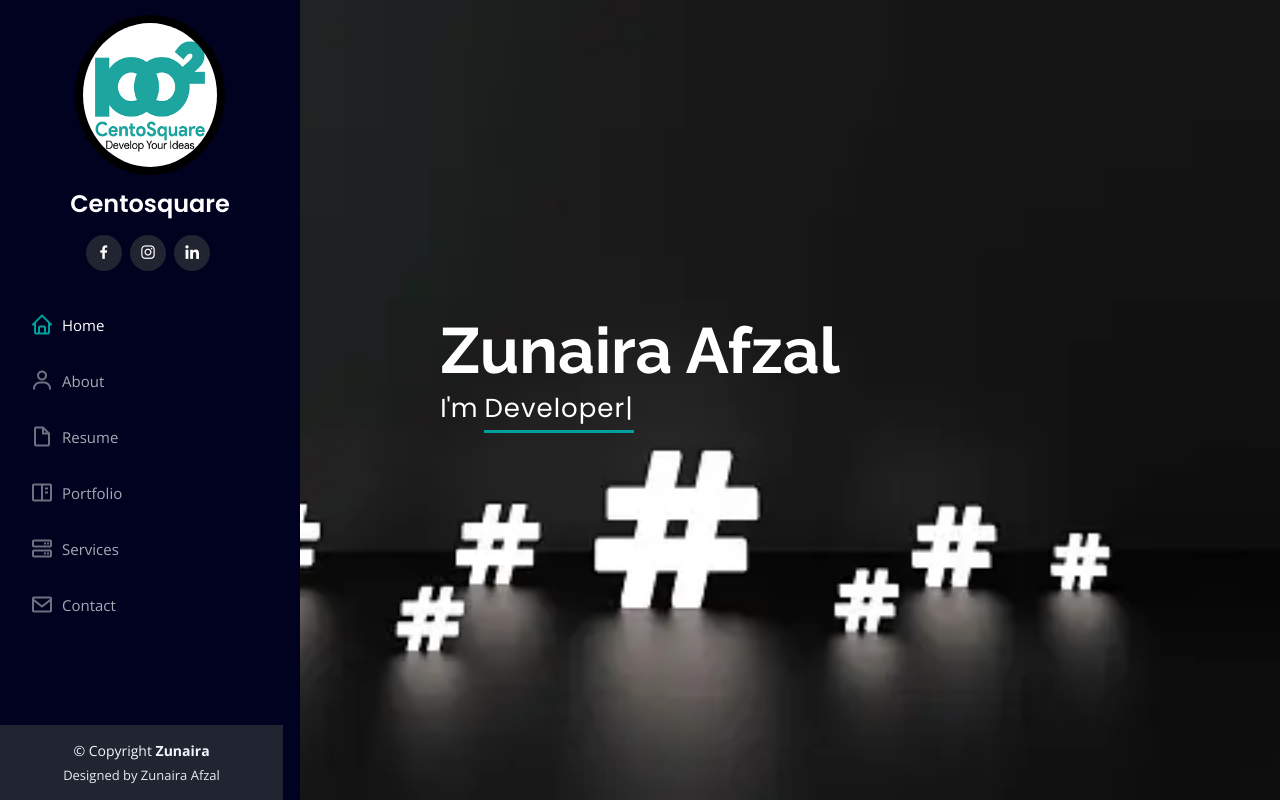
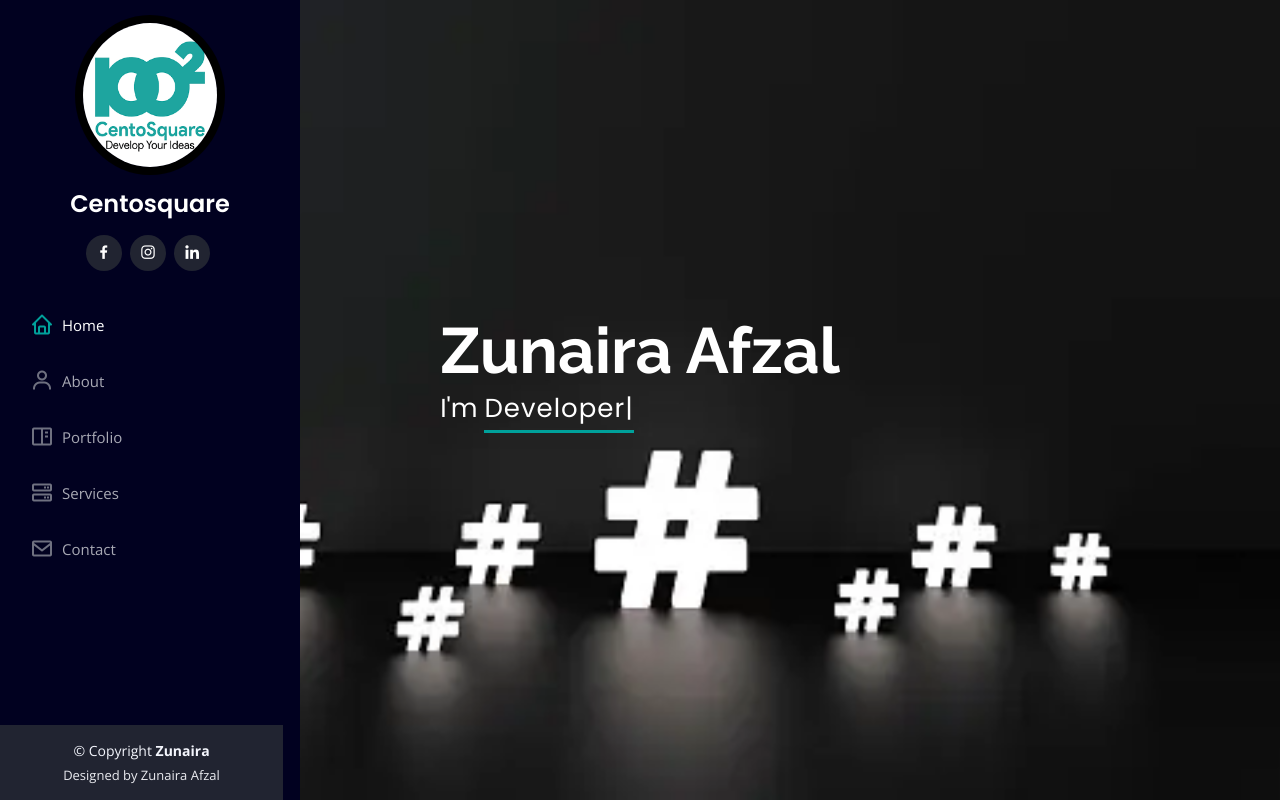
Before and after one commit to zunairaafza1/Centosquare-Design, a plain HTML site: page index.html in a window 1280 px wide. Shown: the top 802 px of the page. Drawn offline with nearby package versions, Linux system fonts and the light colour scheme.

Commit message:
Update index.html

```diff
--- a/index.html
+++ b/index.html
@@ -41,7 +41,7 @@
         <ul>
           <li><a href="#hero" class="nav-link scrollto active"><i class="bx bx-home"></i> <span>Home</span></a></li>
           <li><a href="#about" class="nav-link scrollto"><i class="bx bx-user"></i> <span>About</span></a></li>
-          <li><a href="#resume" class="nav-link scrollto"><i class="bx bx-file-blank"></i> <span>Resume</span></a></li>
+
           <li><a href="#portfolio" class="nav-link scrollto"><i class="bx bx-book-content"></i> <span>Portfolio</span></a></li>
           <li><a href="#services" class="nav-link scrollto"><i class="bx bx-server"></i> <span>Services</span></a></li>
           <li><a href="#contact" class="nav-link scrollto"><i class="bx bx-envelope"></i> <span>Contact</span></a></li>
```
